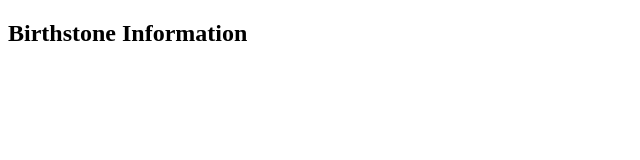
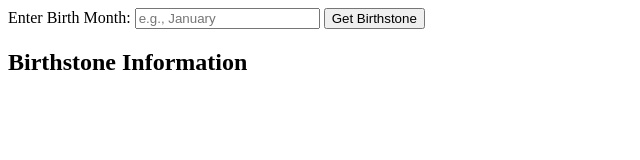
Before and after one commit to LeahLoeser/web-service-API, a website: page index.html in a window 1280 px wide. Shown: the whole page, without its empty margins (0-640 px from the left). Drawn offline with Linux system fonts and the light colour scheme; no server answers.

Commit message:
user input update

```diff
--- a/index.html
+++ b/index.html
@@ -9,6 +9,12 @@
 </head>
 <body>
 
+    <div id="inputContainer">
+        <label for="inputMonth">Enter Birth Month:</label>
+        <input type="text" id="inputMonth" placeholder="e.g., January">
+        <button onclick="getStones()">Get Birthstone</button>
+    </div>
+
     <div id="birthstoneContainer">
         <h2>Birthstone Information</h2>
         <ul id="stoneList"></ul>
--- a/script.js
+++ b/script.js
@@ -10,7 +10,7 @@ const getStones = async function(){
 
         const stoneList = document.getElementById("stoneList");
         // get something back
-        console.log(stoneIDsJSON)
+        //console.log(stoneIDsJSON)
 
         Object.keys(stoneIDsJSON).forEach(async (key, value) => {
             try {
```
